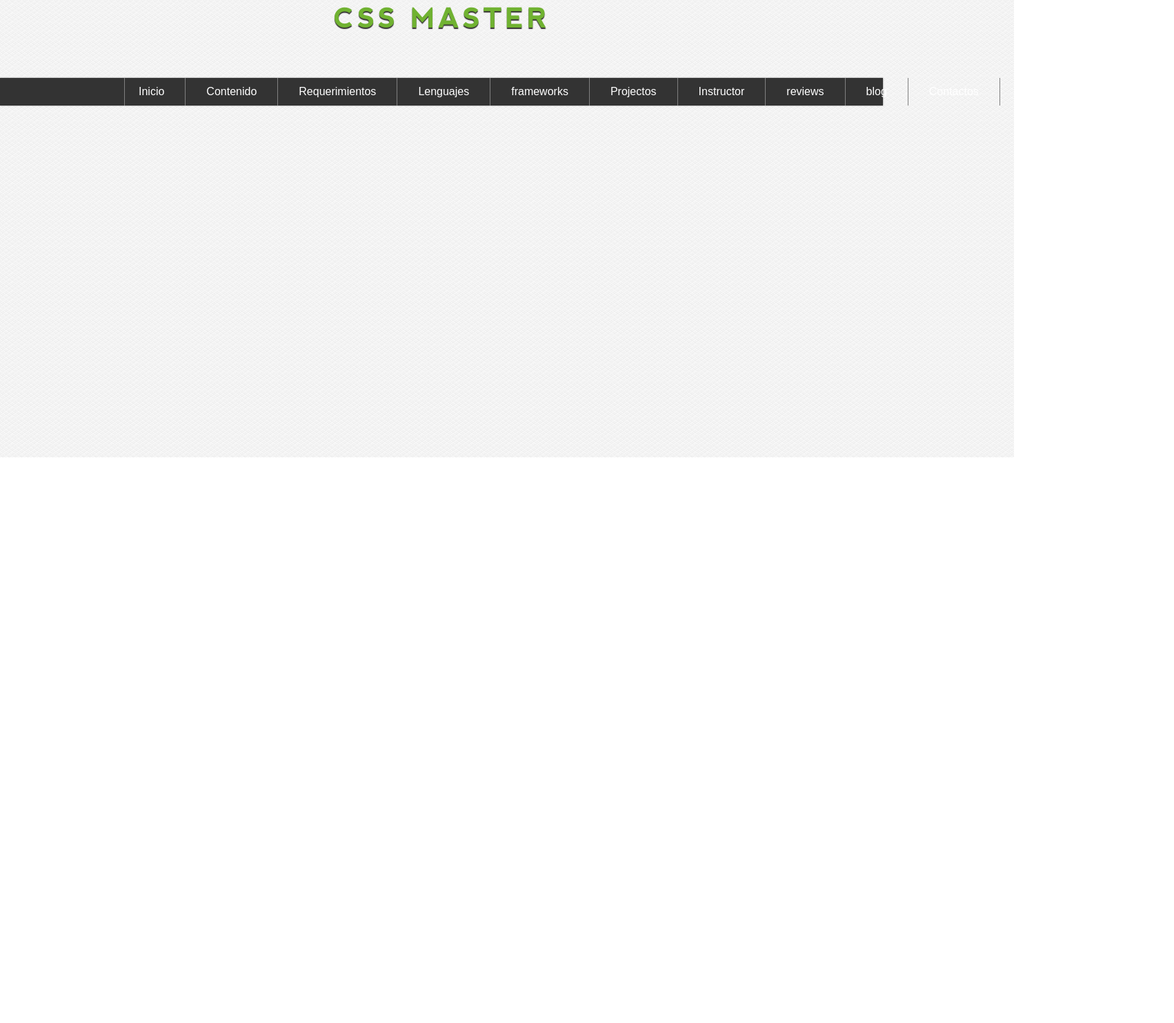
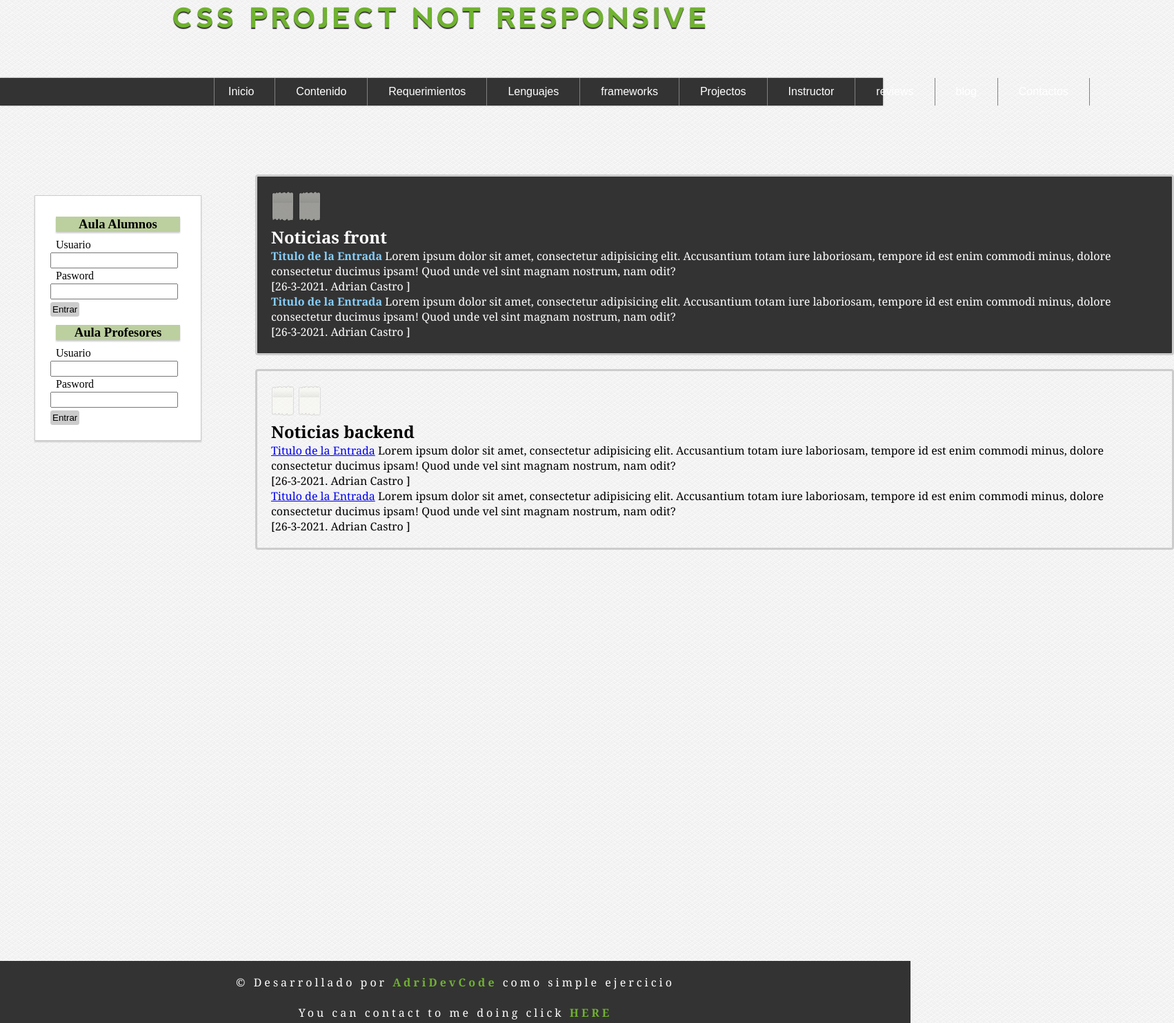
Before and after one commit to AdriDevCode/CSS, a plain HTML site: page Maquetacion/index.html in a window 1280 px wide. Shown: the part 137-1620 px from the top of the page at 69% size, 1702 px wide, since content can reach past the window. Before the commit the page ends 800 px from the top, so only its background shows below. Drawn offline with Linux system fonts and the light colour scheme.

Commit message:
Project finished with some adjustments to do

```diff
--- a/Maquetacion/index.html
+++ b/Maquetacion/index.html
@@ -16,7 +16,7 @@
         <img src="img/logo.png" alt="Logotipo de la web" />
       </div>
       <h1>
-        <a href="index.html">Css Master</a>
+        <a href="index.html">Css Project Not responsive</a>
       </h1>
     </header>
     <!-- *Header done -->
@@ -55,5 +55,103 @@
         </li>
       </ul>
     </nav>
+    <!-- *nav Bar finished -->
+    <!-- TODO FINISH THE BAR :D -->
+    <!-- *MAIN CONTENT  -->
+    <div id="content">
+      <aside>
+        <div id="student">
+          <h3 class="title">Aula Alumnos</h3>
+          <form>
+            <label>Usuario</label>
+            <input type="text" />
+            <label>Pasword</label>
+            <input type="password" />
+            <input type="submit" value="Entrar" />
+          </form>
+        </div>
+        <div id="Teacher">
+          <h3 class="title">Aula Profesores</h3>
+          <form>
+            <label>Usuario</label>
+            <input type="text" />
+            <label>Pasword</label>
+            <input type="password" />
+            <input type="submit" value="Entrar" />
+          </form>
+        </div>
+      </aside>
+      <div id="maincontent">
+        <section id="front">
+          <span class="stickers">
+            <img class="stick 1" src="img/scotch.png" alt="pegatina" />
+            <img class="stick 1" src="img/scotch.png" alt="pegatina" />
+          </span>
+          <h2 class="titulofront">Noticias front</h2>
+          <article class="article1">
+            <p>
+              <a href="#">Titulo de la Entrada</a>
+              Lorem ipsum dolor sit amet, consectetur adipisicing elit.
+              Accusantium totam iure laboriosam, tempore id est enim commodi
+              minus, dolore consectetur ducimus ipsam! Quod unde vel sint magnam
+              nostrum, nam odit?
+            </p>
+            <span class="date">[26-3-2021. Adrian Castro ]</span>
+          </article>
+
+          <article class="article1">
+            <p>
+              <a href="#">Titulo de la Entrada</a>
+              Lorem ipsum dolor sit amet, consectetur adipisicing elit.
+              Accusantium totam iure laboriosam, tempore id est enim commodi
+              minus, dolore consectetur ducimus ipsam! Quod unde vel sint magnam
+              nostrum, nam odit?
+            </p>
+            <span class="date">[26-3-2021. Adrian Castro ]</span>
+          </article>
+        </section>
+        <!-- Section dos -->
+        <section id="backend">
+          <span class="stickers">
+            <img class="stick 1" src="img/scotch.png" alt="pegatina" />
+            <img class="stick 1" src="img/scotch.png" alt="pegatina" />
+          </span>
+          <h2 class="titulofront">Noticias backend</h2>
+          <article class="article">
+            <p>
+              <a href="#">Titulo de la Entrada</a>
+              Lorem ipsum dolor sit amet, consectetur adipisicing elit.
+              Accusantium totam iure laboriosam, tempore id est enim commodi
+              minus, dolore consectetur ducimus ipsam! Quod unde vel sint magnam
+              nostrum, nam odit?
+            </p>
+            <span class="date">[26-3-2021. Adrian Castro ]</span>
+          </article>
+
+          <article class="article">
+            <p>
+              <a href="#">Titulo de la Entrada</a>
+              Lorem ipsum dolor sit amet, consectetur adipisicing elit.
+              Accusantium totam iure laboriosam, tempore id est enim commodi
+              minus, dolore consectetur ducimus ipsam! Quod unde vel sint magnam
+              nostrum, nam odit?
+            </p>
+            <span class="date">[26-3-2021. Adrian Castro ]</span>
+          </article>
+        </section>
+      </div>
+    </div>
+    <footer id="footer">
+      <p>
+        &copy; Desarrollado por
+        <a href="https://github.com/AdriDevCode/">AdriDevCode</a> como simple
+        ejercicio
+      </p>
+      <br />
+      <p>
+        You can contact to me doing click
+        <a href="https://www.linkedin.com/in/adridevcode/">HERE</a>
+      </p>
+    </footer>
   </body>
 </html>
--- a/Maquetacion/main.css
+++ b/Maquetacion/main.css
@@ -72,8 +72,8 @@ nav {
 #nav ul {
   list-style: none;
   text-decoration: none;
-  margin-left: 170px;
-  width: 1300px;
+  margin-left: 300px;
+  width: 100%;
 }
 nav a {
   text-decoration: none;
@@ -102,3 +102,86 @@ nav a {
   background-color: #70b231;
   box-shadow: 0px 0px 4px green inset;
 }
+
+#content {
+  width: 1250px;
+  min-height: 1100px;
+  margin-left: 50px;
+}
+
+aside {
+  width: 200px;
+  float: left;
+  margin: 30px;
+  margin-left: 0px;
+  background-color: white;
+  padding: 20px;
+  border: 1px solid #ccc;
+  box-shadow: 0px 2px 2px #ccc;
+}
+.title {
+  text-align: center;
+  background-color: rgb(188, 207, 159);
+  box-shadow: 0px 2px 2px #ccc;
+  margin: 10px 10px;
+}
+label {
+  margin: 10px;
+}
+
+input {
+  margin: 2px;
+  padding: 2px;
+}
+
+form input[type="submit"] {
+  background-color: #ccc;
+  border: 1px solid #ccc;
+  border-radius: 3px;
+  cursor: pointer;
+}
+#maincontent {
+  margin-top: 100px;
+  margin-left: 300px;
+  font-family: Georgia, "Times New Roman", Times, serif;
+}
+.article1 a {
+  text-decoration: none;
+  color: lightskyblue;
+  font-weight: bolder;
+}
+#front {
+  border-radius: 4px;
+  border: solid #ccc;
+  width: 1286px;
+  margin: 20px 20px;
+  padding: 20px;
+  background-color: #333;
+  color: white;
+}
+#backend {
+  border-radius: 4px;
+  border: solid #ccc;
+  width: 1286px;
+  margin: 20px 20px;
+  padding: 20px;
+}
+
+footer {
+  width: 100%;
+  margin: 0px auto;
+  text-align: center;
+  margin-top: 40px;
+  background-color: #333;
+  color: white;
+  letter-spacing: 4px;
+  height: 50px;
+  padding: 20px;
+  font-family: Georgia, "Times New Roman", Times, serif;
+}
+
+footer a {
+  text-decoration: none;
+  color: #70b231;
+  font-weight: bolder;
+}
```
